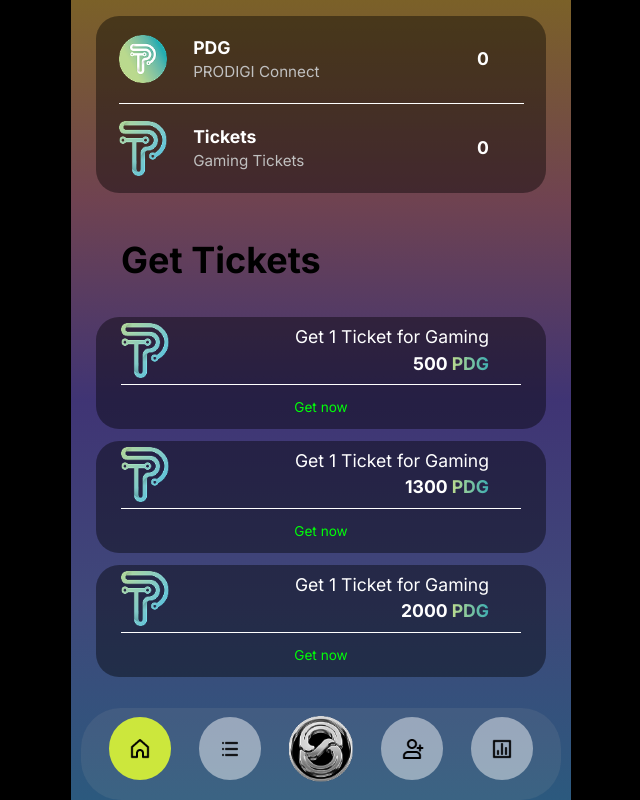
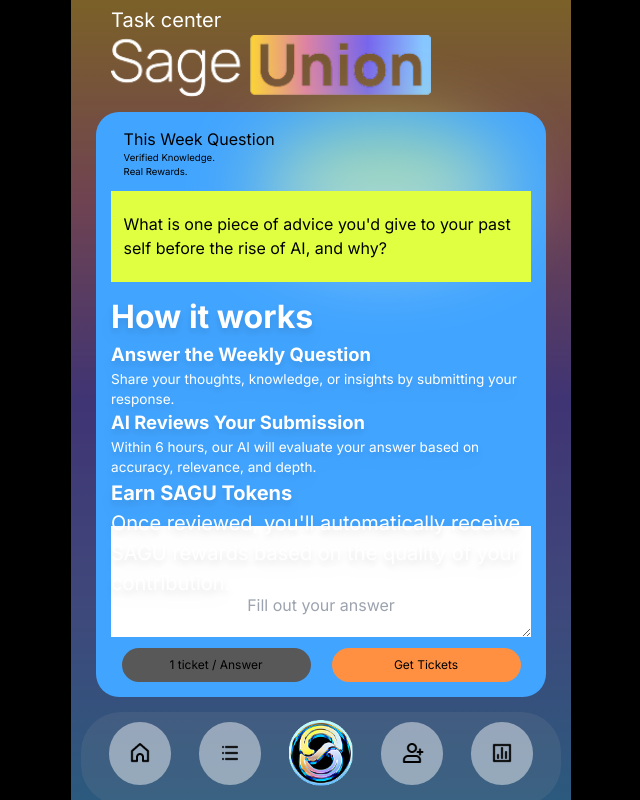
Before and after one commit to cdhdjoons/sagugame, a Next.js app: page /balance in a window 1280 px wide. Shown: the whole page, without its empty margins (319-959 px from the left). Built offline with nearby package versions, Linux system fonts and the light colour scheme.

Commit message:
sage make all

```diff
--- a/src/app/balance/page.js
+++ b/src/app/balance/page.js
@@ -1,6 +1,7 @@
 'use client'
 
 import Image from "next/image";
+import Link from "next/link";
 import { useEffect, useState } from "react";
 import { AnimatePresence, motion } from "framer-motion";
 import { TICKETS_UPDATE_EVENT } from '../components/clientOnlyWarpper';
@@ -8,9 +9,11 @@
 
 export default function Balance() {
   const [pop, setPop] = useState(false);
+  const [okPop, setOkPop] = useState(0);
   const [n2o, setN2O] = useState(0);
   const [tickets, setTickets] = useState(0);
-
+  const [answer, setAnswer] = useState("");
+  const [worngAnswer, setWrongAnswer] = useState("");
 
   useEffect(() => {
     // 초기 n2o 값 불러오기
@@ -24,38 +27,40 @@
       setTickets(Number(storedTickets));
     }
   }, []);
-
-  const getTicket = (ticketNum, price) => {
-    //티켓 가격보다 n2o가 작으면 팝업
-    // console.log(n2o);
-    if (n2o < Number(price)) {
+  const useTickets = () => {
+    //대답이 10글자 이상되어야함
+    if (answer.length < 10) {
       setPop(true);
-      setTimeout(() => setPop(false), 1500); // 1.5초 후 복사 메시지 초기화
+      setTimeout(() => setPop(false), 2000);
       return;
     }
-    //가격이 성립하면 n2o 가격만큼 줄이고, 티켓 갯수만큼 늘어남(로컬스토리지, state 모두 업뎃)
-    setN2O((prevN2O) => {
-      const newN2O = prevN2O - price;
-      if (newN2O < 0) {
-        return prevN2O;
+    //틀린답 연속으로 적었을때
+    if (answer === worngAnswer) {
+      setOkPop(2);
+      setTimeout(() => setOkPop(0), 2000);
+      return;
     }
-      localStorage.setItem("n2o", newN2O);  // 로컬스토리지 업데이트
-      return newN2O;  // 상태 업데이트
-    });
-
-    setTickets((prevTickets) => {
-      const newTickets = prevTickets + ticketNum;
-      localStorage.setItem("tickets", newTickets);  // 로컬스토리지 업데이트
-      return newTickets;  // 상태 업데이트
-    });
+    //60%확률로 대답 성공
+    const chance = Math.random();
+    if (chance < 0.6) {
+      localStorage.setItem("tickets", tickets - 1);
+      localStorage.setItem("timerStartTime", Date.now().toString());
+      setTickets(tickets - 1);
+      setAnswer("");
+      setOkPop(1);
+      setTimeout(() => setOkPop(0), 2000);
+    } else {
+      setWrongAnswer(answer);
+      setOkPop(2);
+      setTimeout(() => setOkPop(0), 2000);
+    }
 
   }
-
-  // 상태가 변경된 후에 로컬스토리지와 이벤트 디스패치 처리
-  useEffect(() => {
-    // tickets 상태가 변경될 때만 실행
-    window.dispatchEvent(new Event(TICKETS_UPDATE_EVENT)); // footer에 ticket 값 변경 알림
-  }, [tickets]);  // tickets 상태가 변경될 때만 실행
+  //textarea 대답 관리
+  const handleChange = (e) => {
+    const input = e.target.value;
+    setAnswer(input);
+  };
 
   return (
     <AnimatePresence mode="wait">
@@ -66,117 +71,76 @@
         exit={{ opacity: 0 }}
         transition={{ duration: 1 }}
       >
-        <div className="w-full h-full max-w-[500px] relative flex flex-col justify-evenly " >
-          <div className=" w-full h-[25%] flex justify-center items-center relative mb-[5%] ">
-            <div className=" flex flex-col justify-center items-center w-[90%] h-full bg-boxBg rounded-[23px]">
-              <div className=" w-[90%] h-[50%] relative flex justify-between items-center border-b-[0.5px] border-b-white  ">
-                <div className=" w-[11vmin] sm:w-[6vmin] aspect-[75/75] relative ">
+        <div className="w-full h-full relative flex flex-col items-center justify-evenly " >
+          <div className=" w-[90%] flex flex-col px-[3%]">
+            <div className=" w-full flex flex-col ">
+              <p className="text-white text-[3.5vmin] sm:text-[2.5vmin] xs:text-[4.5vmin]">Task center</p>
+            </div>
+            <div className="w-[50vmin] sm:w-[40vmin] aspect-[306/59] relative">
               <Image
-                    src="/image/p_icon.png"
-                    alt="meatIcon"
+                src="/image/sagu_logo.png"
+                alt="main logo"
                 layout="fill"
                 objectFit="cover"
               />
             </div>
-                <div className=" flex flex-col items-start w-[55%] ">
-                  <p className=" text-[2.5vmax] xs:text-[2.3vmax] sm:text-[2.2vmin] font-bold text-white">PDG</p>
-                  <p className=" text-[2vmax] xs:text-[1.5vmax] sm:text-[1.9vmin] text-[#C0C0C0]">PRODIGI Connect</p>
           </div>
-                <p className=" w-[20%] text-center font-bold text-white text-[2.5vmax] xs:text-[2.3vmax] sm:text-[2.2vmin] ">{n2o >= 1000000 ? `${n2o / 1000000}m` : n2o >= 1000 ? `${n2o / 1000}k` : n2o}</p>
+          <div className="w-full h-[85%] py-[2%] flex justify-center items-center relative">
+            <div className={` bg-[#41A4FF] h-full w-[90%] px-[3%] py-[3%] rounded-[23px] flex flex-col gap-[2%] justify-between`}>
+              <div className="w-full px-[3%] rounded-[23px] flex items-center relative ">
+                <div className=" w-full flex justify-between z-10 ">
+                  <div className="flex flex-col ">
+                    <div className=" flex justify-around">
+                      <p className="w-full text-[6vmin] sm:text-[2vmin] font-normal text-black ">This Week Question</p>
                     </div>
-              <div className=" w-[90%] h-[50%] relative flex justify-between items-center ">
-                <div className=" w-[10vmin] sm:w-[6vmin] aspect-[65/75] relative ">
-                  <Image
-                    src="/image/pdg_ticket.png"
-                    alt="meatIcon"
-                    layout="fill"
-                    objectFit="cover"
-                  />
-                </div>
-                <div className=" flex flex-col w-[55%] items-start ">
-                  <p className=" text-[2.5vmax] xs:text-[2.3vmax] sm:text-[2.2vmin] font-bold text-white">Tickets</p>
-                  <p className=" text-[2vmax] xs:text-[1.5vmax] sm:text-[1.9vmin] text-[#C0C0C0]">Gaming Tickets</p>
-                </div>
-                <p className=" w-[20%] text-center font-bold text-white text-[2.5vmax] xs:text-[2.3vmax] sm:text-[2.2vmin] ">{tickets}</p>
+                    <div className="flex justify-between items-center">
+                      <p className={` text-black text-[3vmin] sm:text-[1.2vmin] `}>Verified Knowledge.<br />Real Rewards.</p>
                     </div>
                   </div>
                 </div>
-          <p className="w-full pl-[10%] text-left text-[4.3vmax] xs:text-[4vmax] sm:text-[4.5vmin] text-black font-bold ">Get Tickets</p>
-          <div className=" w-full h-[55%] py-[1vmin] flex gap-3 flex-col items-center justify-center">
-            <div  className=" w-[90%] px-[5%] h-[30%] flex flex-col items-center relative  bg-boxBg rounded-[23px] ">
-              <div className="w-full h-[60%] flex items-center border-b-[0.5px] border-b-white">
-                <div className=" w-[10vmin] sm:w-[6vmin] aspect-[65/75] relative ">
-                  <Image
-                    src="/image/pdg_ticket.png"
-                    alt="meatIcon"
-                    layout="fill"
-                    objectFit="cover"
-                  />
+                <div className="absolute top-0 right-[5%] w-[60%] aspect-[2/1] bg-gradient-to-b from-[#E1FF41] to-white opacity-60 rounded-[80%] blur-2xl filter"></div>
               </div>
-                <div className="w-[80%] flex flex-col ">
-                  <p className=" text-white text-[2.5vmax] xs:text-[2vmax] sm:text-[2.2vmin] text-end">Get 1 Ticket for Gaming</p>
-                  <div className=" flex justify-end gap-1 " >
-                    <p className="text-white text-[2.5vmax] xs:text-[2vmax] sm:text-[2.2vmin] text-right font-bold ">500</p>
-                    <p className=" text-center text-[2.5vmax] xs:text-[2vmax] sm:text-[2.2vmin]
-        bg-gradient-to-r from-[#BADA8E] to-[#3daeb2] bg-clip-text text-transparent font-bold ">PDG</p>
+              <div className="w-full h-[25%] bg-[#E1FF41] px-[3%] py-2 flex items-center relative ">
+                <p className="w-full text-black text-[3.5vmin] sm:text-[2vmin]">What is one piece of advice you'd give to your past self before the rise of AI, and why?</p>
+              </div>
+              <div className=" w-full h-[40%] relative flex flex-col items-start font-normal drop-shadow-lg">
+                <div className="flex flex-col ">
+                  <p className=" text-white text-[6vmin] sm:text-[4vmin] font-bold">How it works</p>
+                  <p className=" text-white text-[3.5vmin] sm:text-[2.3vmin] font-bold">Answer the Weekly Question</p>
+                  <p className=" text-white text-[3vmin] sm:text-[1.7vmin]">Share your thoughts, knowledge, or insights by submitting your response.</p>
+                </div>
+                <div className="flex flex-col">
+                  <p className=" text-white text-[3.5vmin] sm:text-[2.3vmin] font-bold">AI Reviews Your Submission</p>
+                  <p className=" text-white text-[3vmin] sm:text-[1.7vmin]">Within 6 hours, our AI will evaluate your answer based on accuracy, relevance, and depth.</p>
+                </div>
+                <p className=" text-white text-[3.5vmin] sm:text-[2.5vmin] font-bold">Earn SAGU Tokens</p>
+                <p className=" text-white text-[3vmin] sm:text-[2.5vmin]">Once reviewed, you'll automatically receive SAGU rewards based on the quality of your contribution.</p>
+              </div>
+              <textarea value={answer} onChange={handleChange} className="w-full bg-white h-[25%] pt-[16%] flex justify-center items-center text-center text-black text-[3.5vmin] sm:text-[2vmin] " placeholder="Fill out your answer"></textarea>
+              <div className="w-full h-[8%] flex justify-center relative gap-[5%]  ">
+                {tickets > 0 ? (<div onClick={useTickets} className="w-[45%] rounded-[24px] py-2  flex flex-col justify-center items-center relative bg-[#E1FF41] active:scale-90 transition-transform duration-100">
+                  <p className=" text-black text-[3.5vmin] sm:text-[1.5vmin] z-10">1 ticket / Answer</p>
+                </div>) : (<div className="w-[45%] rounded-[24px] py-2  flex flex-col justify-center items-center relative bg-[#585858] ">
+                  <p className=" text-black text-[3.5vmin] sm:text-[1.5vmin] z-10">1 ticket / Answer</p>
+                </div>)}
+                <Link href="/daily" className="w-[45%] rounded-[24px] py-2 flex flex-col justify-center items-center relative bg-[#FF9041] active:scale-90 transition-transform duration-100">
+                  <p className=" text-black text-[3.5vmin] sm:text-[1.5vmin]">Get Tickets</p>
+                </Link>
               </div>
             </div>
           </div>
-              <div onClick={() => getTicket(1, 500)}
-              className=" w-full text-center h-[40%] flex justify-center items-center text-[#00FF08]
-               text-[2vmax] xs:text-[1.5vmax] sm:text-[1.7vmin] active:scale-90 transition-transform duration-200"> Get now</div>
-            </div>
-            <div  className=" w-[90%] px-[5%] h-[30%] flex flex-col items-center relative  bg-boxBg rounded-[23px] ">
-              <div className="w-full h-[60%] flex items-center border-b-[0.5px] border-b-white">
-                <div className=" w-[10vmin] sm:w-[6vmin] aspect-[65/75] relative ">
-                  <Image
-                    src="/image/pdg_ticket.png"
-                    alt="meatIcon"
-                    layout="fill"
-                    objectFit="cover"
-                  />
-                </div>
-                <div className="w-[80%] flex flex-col ">
-                  <p className=" text-white text-[2.5vmax] xs:text-[2vmax] sm:text-[2.2vmin] text-end">Get 1 Ticket for Gaming</p>
-                  <div className=" flex justify-end gap-1 " >
-                    <p className="text-white text-[2.5vmax] xs:text-[2vmax] sm:text-[2.2vmin] text-right font-bold ">1300</p>
-                    <p className=" text-center text-[2.5vmax] xs:text-[2vmax] sm:text-[2.2vmin]
-        bg-gradient-to-r from-[#BADA8E] to-[#3daeb2] bg-clip-text text-transparent font-bold ">PDG</p>
-                  </div>
-                </div>
-              </div>
-              <div onClick={() => getTicket(3, 1300)}
-              className=" w-full text-center h-[40%] flex justify-center items-center
-               text-[#00FF08] text-[2vmax] xs:text-[1.5vmax] sm:text-[1.7vmin] active:scale-90 transition-transform duration-200"> Get now</div>
-            </div>
-            <div className=" w-[90%] px-[5%] h-[30%] flex flex-col items-center relative  bg-boxBg rounded-[23px] ">
-              <div className="w-full h-[60%] flex items-center border-b-[0.5px] border-b-white">
-                <div className=" w-[10vmin] sm:w-[6vmin] aspect-[65/75] relative ">
-                  <Image
-                    src="/image/pdg_ticket.png"
-                    alt="meatIcon"
-                    layout="fill"
-                    objectFit="cover"
-                  />
-                </div>
-                <div className="w-[80%] flex flex-col ">
-                  <p className=" text-white text-[2.5vmax] xs:text-[2vmax] sm:text-[2.2vmin] text-end">Get 1 Ticket for Gaming</p>
-                  <div className=" flex justify-end gap-1 " >
-                    <p className="text-white text-[2.5vmax] xs:text-[2vmax] sm:text-[2.2vmin] text-right font-bold ">2000</p>
-                    <p className=" text-center text-[2.5vmax] xs:text-[2vmax] sm:text-[2.2vmin]
-        bg-gradient-to-r from-[#BADA8E] to-[#3daeb2] bg-clip-text text-transparent font-bold ">PDG</p>
-                  </div>
-                </div>
-              </div>
-              <div onClick={() => getTicket(5, 2000)}
-               className=" w-full text-center h-[40%] flex justify-center items-center
-                text-[#00FF08] text-[2vmax] xs:text-[1.5vmax] sm:text-[1.7vmin] active:scale-90 transition-transform duration-200"> Get now</div>
-            </div>
-
-          </div>
-          {pop && (
-            <div className=" absolute top-[10px] left-1/2 -translate-x-1/2 z-[999] "><Alert severity="error">Need more PDG.</Alert></div>
-          )}
+          {
+            pop && (
+              <div className="w-[70%] absolute top-[10px] left-1/2 -translate-x-1/2 z-[999] "><Alert severity="error">Please type more than 10 letters.</Alert></div>
+            )
+          }
+          {
+            okPop === 1 ? (
+              <div className="w-[70%] absolute top-[10px] left-1/2 -translate-x-1/2 z-[999] "><Alert severity="error">It's an appropriate answer.</Alert></div>
+            ) : okPop === 2 ? (
+              <div className="w-[70%] absolute top-[10px] left-1/2 -translate-x-1/2 z-[999] "><Alert severity="error">It's not appropriate answer. Try again.</Alert></div>
+            ) : ""
+          }
         </div>
       </motion.div>
     </AnimatePresence>
--- a/src/app/components/footer.js
+++ b/src/app/components/footer.js
@@ -10,17 +10,17 @@
 
 
 export default function Footer() {
-    const { hasTickets } = useContext(TicketContext);
+    // const { hasTickets } = useContext(TicketContext);
     const [menuColor, setMenuColor] = useState(0);
     const pathname = usePathname()
     // console.log(hasTickets);
 
-    const useTickets = () => {
-        const nowTickets = localStorage.getItem("tickets");
-        localStorage.setItem("tickets", Number(nowTickets) - 1);
-        window.dispatchEvent(new Event(TICKETS_UPDATE_EVENT));
+    // const useTickets = () => {
+    //     const nowTickets = localStorage.getItem("tickets");
+    //     localStorage.setItem("tickets", Number(nowTickets) - 1);
+    //     window.dispatchEvent(new Event(TICKETS_UPDATE_EVENT));
 
-    }
+    // }
 
     const changeMenuColor = (num) => {
         setMenuColor(num);
@@ -28,9 +28,12 @@
 
     useEffect(() => {
         if (pathname.includes('daily')) {
-          setMenuColor(1)
+            setMenuColor(1)
         }
-      }, [pathname])
+        if (pathname.includes('balance')) {
+            setMenuColor(4)
+        }
+    }, [pathname])
 
     return (
         <AnimatePresence mode="wait">
@@ -64,8 +67,8 @@
                             />
                         </div>
                     </Link>
-                    {hasTickets ? <Link href="/games">
-                        <div onClick={useTickets} className="w-[15vmin] sm:w-[8vmin] aspect-[98/101] relative active:scale-90 transition-transform duration-200">
+                    <Link href="/balance">
+                        <div className="w-[15vmin] sm:w-[8vmin] aspect-[98/101] relative active:scale-90 transition-transform duration-200">
                             <Image
                                 src="/image/sagu_game.png"
                                 alt="meatIcon"
@@ -75,19 +78,7 @@
 
                             />
                         </div>
-                    </Link> :
-                        <div className="w-[15vmin] sm:w-[8vmin] aspect-[98/101] relative active:scale-90 transition-transform duration-200">
-                            <Image
-                                src="/image/sagu_game_off.png"
-                                alt="meatIcon"
-                                fill
-                                style={{ objectFit: "cover" }}
-                                priority
-
-                            />
-                        </div>
-                    }
-
+                    </Link>
                     <Link href="/invite" onClick={() => changeMenuColor(2)} className={`${menuColor === 2 ? 'bg-[#CCE73C]' : 'bg-footerIconBg'}  w-[13%] aspect-[1/1] rounded-full flex justify-center items-center`}>
                         <div className="w-[7vmin] sm:w-[3vmin] aspect-[36/36] relative active:scale-90 transition-transform duration-200">
                             <Image
--- /dev/null
+++ b/src/app/components/tickets.js
@@ -0,0 +1,75 @@
+'use client'
+
+import Image from "next/image";
+import { useEffect, useState } from "react";
+import { AnimatePresence, motion } from "framer-motion";
+import { TICKETS_UPDATE_EVENT } from '../components/clientOnlyWarpper';
+import Alert from '@mui/material/Alert';
+
+export default function Tickets() {
+    const [pop, setPop] = useState(false);
+    const [n2o, setN2O] = useState(0);
+    const [tickets, setTickets] = useState(0);
+
+
+    useEffect(() => {
+        // 초기 n2o 값 불러오기
+        const storedN2O = localStorage.getItem("n2o");
+        if (storedN2O !== null) {
+            setN2O(Number(storedN2O));
+        }
+        // 초기 티켓 값 불러오기
+        const storedTickets = localStorage.getItem("tickets");
+        if (storedTickets !== null) {
+            setTickets(Number(storedTickets));
+        }
+    }, []);
+
+    const getTicket = (ticketNum, price) => {
+        //티켓 가격보다 n2o가 작으면 팝업
+        // console.log(n2o);
+        if (n2o < Number(price)) {
+            setPop(true);
+            setTimeout(() => setPop(false), 1500); // 1.5초 후 복사 메시지 초기화
+            return;
+        }
+        //가격이 성립하면 n2o 가격만큼 줄이고, 티켓 갯수만큼 늘어남(로컬스토리지, state 모두 업뎃)
+        setN2O((prevN2O) => {
+            const newN2O = prevN2O - price;
+            if (newN2O < 0) {
+                return prevN2O;
+            }
+            localStorage.setItem("n2o", newN2O);  // 로컬스토리지 업데이트
+            return newN2O;  // 상태 업데이트
+        });
+
+        setTickets((prevTickets) => {
+            const newTickets = prevTickets + ticketNum;
+            localStorage.setItem("tickets", newTickets);  // 로컬스토리지 업데이트
+            return newTickets;  // 상태 업데이트
+        });
+
+    }
+
+    // 상태가 변경된 후에 로컬스토리지와 이벤트 디스패치 처리
+    // useEffect(() => {
+    //     // tickets 상태가 변경될 때만 실행
+    //     window.dispatchEvent(new Event(TICKETS_UPDATE_EVENT)); // footer에 ticket 값 변경 알림
+    // }, [tickets]);  // tickets 상태가 변경될 때만 실행
+
+    return (
+        <div className="w-full flex justify-center relative gap-[5%]  ">
+            <div onClick={() => getTicket(1, 500)} className="w-[45%] rounded-[24px] py-1  flex flex-col justify-center items-center relative bg-[#FF9041] active:scale-90 transition-transform duration-100">
+                <p className=" text-black text-[3.5vmin] sm:text-[1.5vmin] z-10">1Ticket / 500 SAGU</p>
+            </div>
+            <div onClick={() => getTicket(5, 2000)} className="w-[45%] rounded-[24px] py-2 flex flex-col justify-center items-center relative bg-[#FF9041] active:scale-90 transition-transform duration-100">
+                <p className=" text-black text-[3.5vmin] sm:text-[1.5vmin]">5Ticket / 2K SAGU</p>
+            </div>
+            {
+                pop && (
+                    <div className=" absolute top-[10px] left-1/2 -translate-x-1/2 z-[999] "><Alert severity="error">Need more PDG.</Alert></div>
+                )
+            }
+        </div>
+    );
+}
--- a/src/app/layout.js
+++ b/src/app/layout.js
@@ -15,8 +15,8 @@
 export default function RootLayout({ children }) {
   return (
     <html lang="en">
-      <body className={`bg-black flex justify-center m-0 p-0 ${inter.className}`} >
-        <div className=" w-full max-w-[500px] max-h-[1080px] h-screen bg-multi-gradient relative flex flex-col justify-between overflow-scroll"
+      <body className={`bg-black flex min-h-dvh justify-center m-0 p-0 ${inter.className}`} >
+        <div className=" w-full h-screen max-w-[500px] max-h-[1080px] bg-multi-gradient relative flex flex-col justify-between overflow-scroll"
           >
             {children}
           <Analytics />
--- a/src/app/page.js
+++ b/src/app/page.js
@@ -9,7 +9,7 @@
 export default function Home() {
   return (
     <div className=" w-full h-full">
-      <div className=" w-full max-w-[500px] relative flex flex-col " >
+      <div className=" w-full h-full max-w-[500px] relative flex flex-col " >
         <Intro />
         <AnimatePresence mode="wait">
           <motion.div className="w-full flex justify-center pt-1 relative "
@@ -18,7 +18,7 @@
             exit={{ opacity: 0 }}
             transition={{ duration: 0.3 }}
           >
-              <div className="w-[90%] max-w-[500px] px-[3%] flex flex-col items-start aspect-[342/75] relative ">
+              <div className="w-[90%] max-w-[500px] px-[3%] flex flex-col items-start relative ">
                 <div className=" w-full flex flex-col">
                   <p className="text-white text-[3.5vmin] sm:text-[2.5vmin] xs:text-[4.5vmin]">Welcome</p>
                 </div>
```
Also changed, not shown: src/app/components/claimtimer.js (+24 -22 lines), src/app/daily/page.js (+9 -11 lines). Lines whose indentation alone changed are shown as unchanged.
